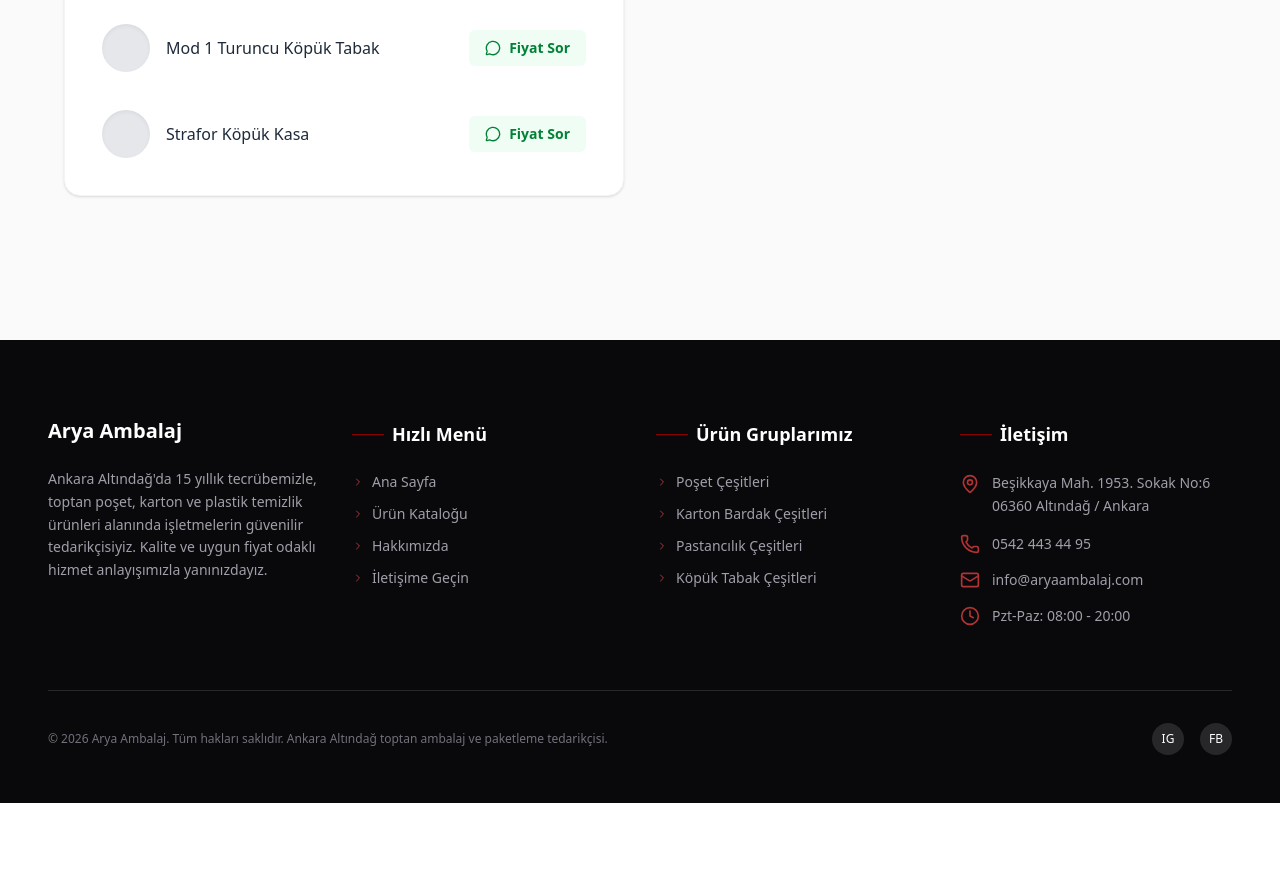
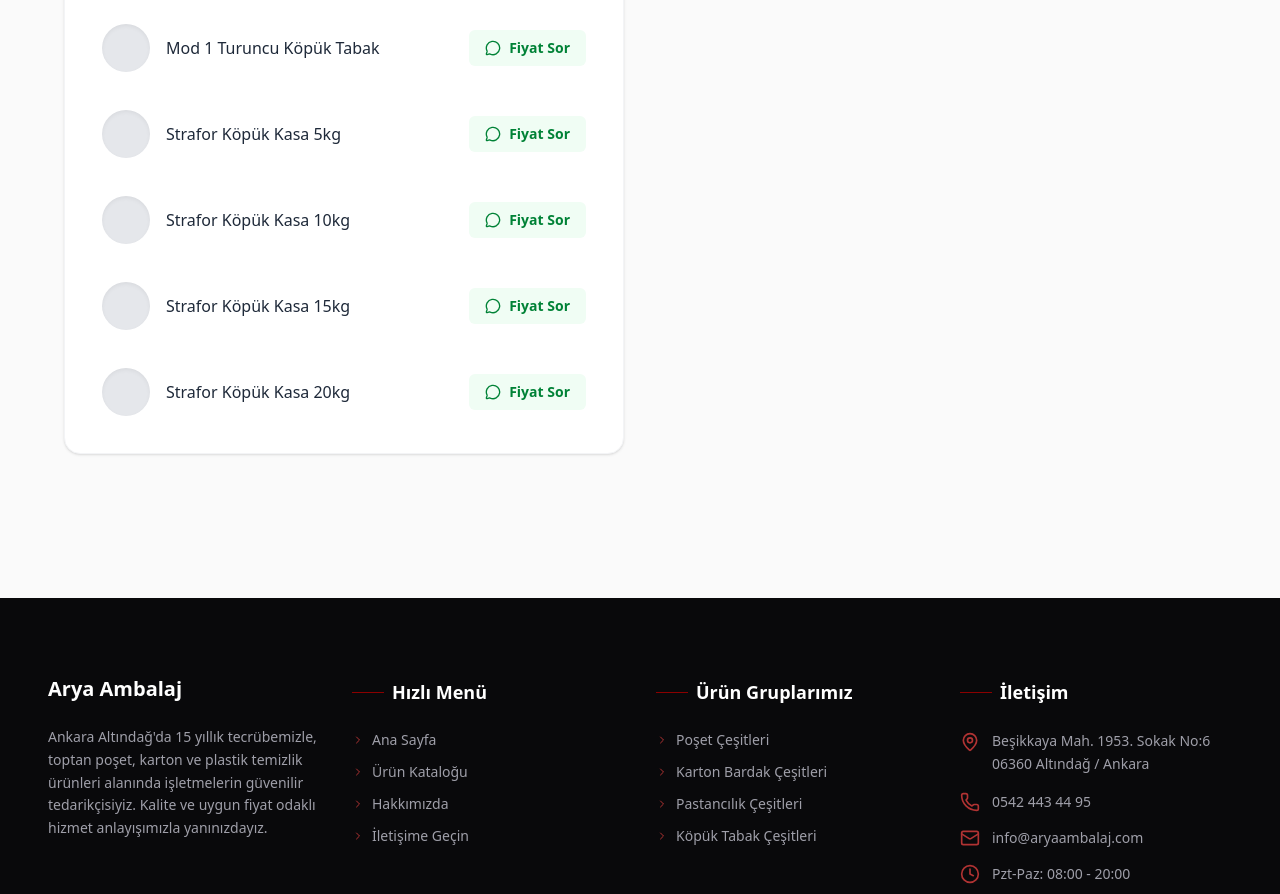
Before and after one commit to ardaeminoglu001-ship-it/aryaambalaj, a Next.js app: page /urunler/kopuk-tabak in a window 1280 px wide. Shown: the part 1720-2614 px from the top of the page. Before the commit the page ends 2523 px from the top, so only its background shows below. Built offline with nearby package versions, Linux system fonts and the light colour scheme; a web font is replaced by a local one.

Commit message:
oıjlıjol

```diff
--- a/src/app/urunler/kopuk-tabak/page.tsx
+++ b/src/app/urunler/kopuk-tabak/page.tsx
@@ -42,7 +42,10 @@ export default function KopukTabakPage() {
             items: [
                 "Mod 16 Turuncu Köpük Tabak",
                 "Mod 1 Turuncu Köpük Tabak",
-                "Strafor Köpük Kasa"
+                "Strafor Köpük Kasa 5kg",
+                "Strafor Köpük Kasa 10kg",
+                "Strafor Köpük Kasa 15kg",
+                "Strafor Köpük Kasa 20kg"
             ]
         }
     ];
```
